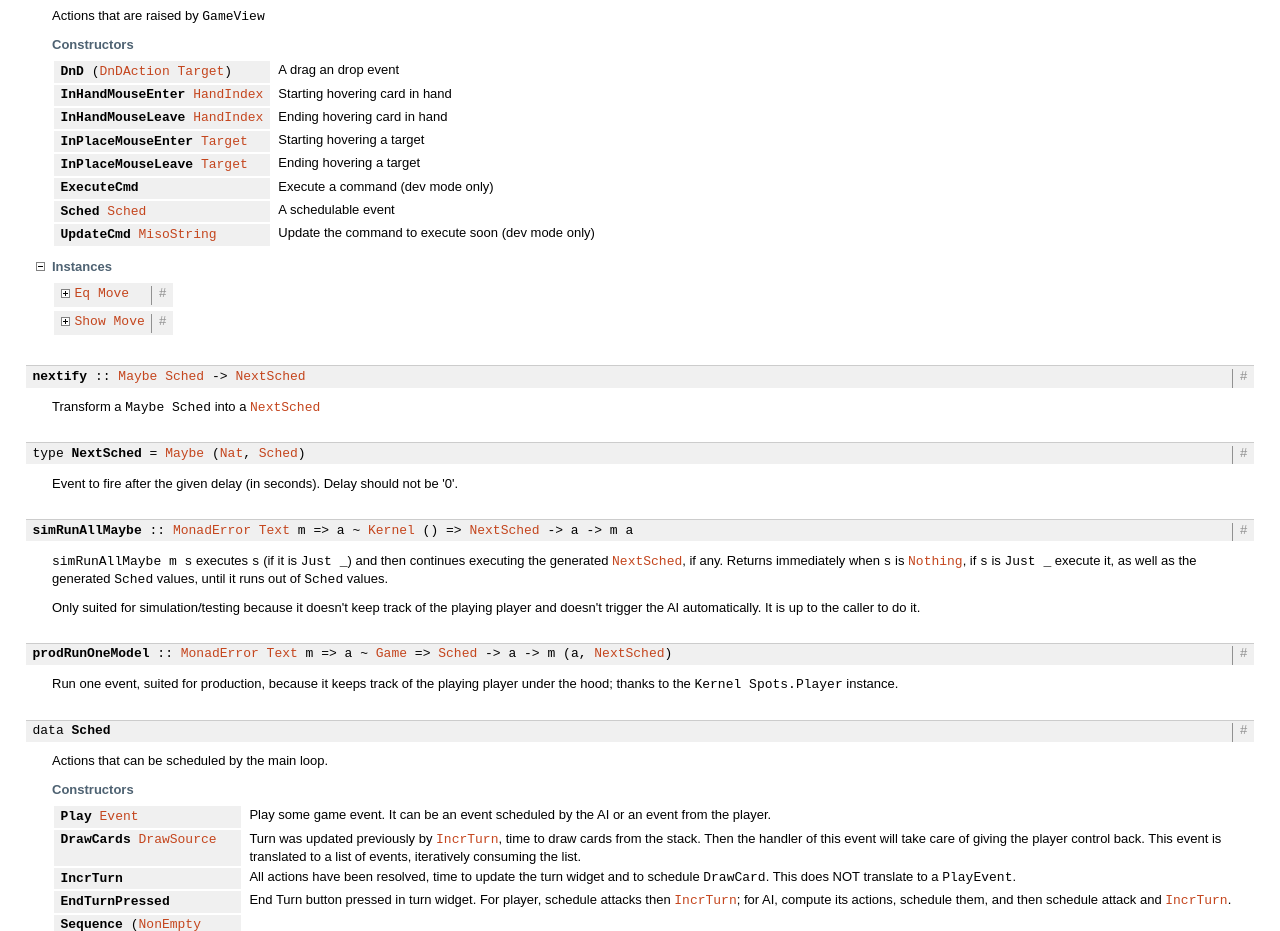
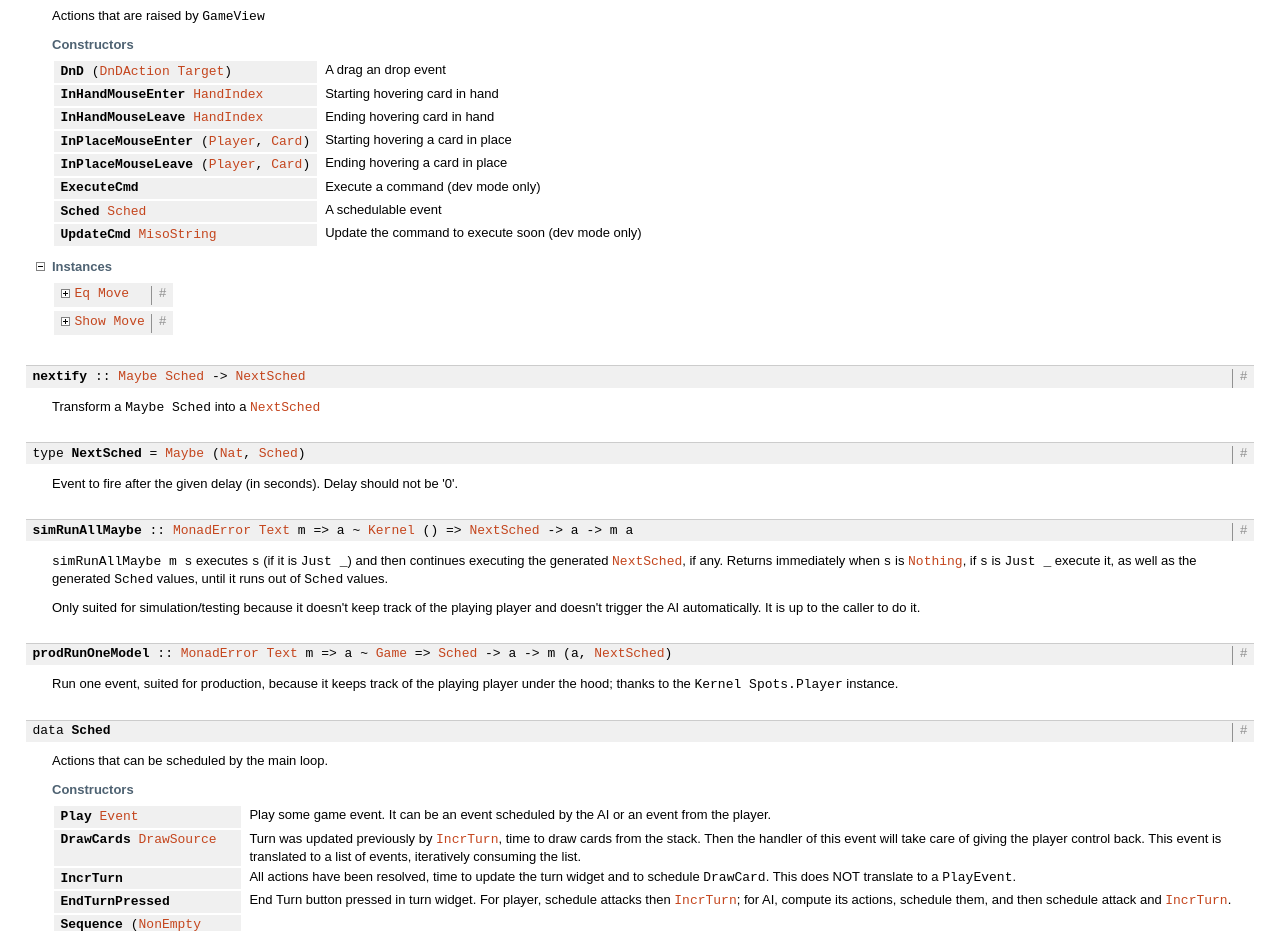
Before and after one commit to smelc/miso-darkcraw, a plain HTML site: page docs/Move.html in a window 1280 px wide. Shown: the part 1104-2035 px from the top of the page. Drawn offline with nearby package versions, Linux system fonts and the light colour scheme; some packages are replaced by stand-ins of ours; no server answers.

Commit message:
UI API: remove an unused generalization

```diff
--- a/docs/Move.html
+++ b/docs/Move.html
@@ -66,10 +66,8 @@
 </li>
 <li>| <a href="#v:InHandMouseLeave">InHandMouseLeave</a> <a href="Board.html#t:HandIndex" title="Board">HandIndex</a>
 </li>
-<li>| <a href="#v:InPlaceMouseEnter">InPlaceMouseEnter</a> <a href="Game.html#t:Target" title="Game">Target</a>
-</li>
-<li>| <a href="#v:InPlaceMouseLeave">InPlaceMouseLeave</a> <a href="Game.html#t:Target" title="Game">Target</a>
-</li>
+<li>| <a href="#v:InPlaceMouseEnter">InPlaceMouseEnter</a> (<a href="Spots.html#t:Player" title="Spots">Player</a>, <a href="Spots.html#t:Card" title="Spots">Card</a>)</li>
+<li>| <a href="#v:InPlaceMouseLeave">InPlaceMouseLeave</a> (<a href="Spots.html#t:Player" title="Spots">Player</a>, <a href="Spots.html#t:Card" title="Spots">Card</a>)</li>
 <li>| <a href="#v:ExecuteCmd">ExecuteCmd</a>
 </li>
 <li>| <a href="#v:Sched">Sched</a> <a href="Move.html#t:Sched" title="Move">Sched</a>
@@ -301,15 +299,13 @@
 </tr>
 <tr>
 <td class="src">
-<a id="v:InPlaceMouseEnter" class="def">InPlaceMouseEnter</a> <a href="Game.html#t:Target" title="Game">Target</a>
-</td>
-<td class="doc"><p>Starting hovering a target</p></td>
+<a id="v:InPlaceMouseEnter" class="def">InPlaceMouseEnter</a> (<a href="Spots.html#t:Player" title="Spots">Player</a>, <a href="Spots.html#t:Card" title="Spots">Card</a>)</td>
+<td class="doc"><p>Starting hovering a card in place</p></td>
 </tr>
 <tr>
 <td class="src">
-<a id="v:InPlaceMouseLeave" class="def">InPlaceMouseLeave</a> <a href="Game.html#t:Target" title="Game">Target</a>
-</td>
-<td class="doc"><p>Ending hovering a target</p></td>
+<a id="v:InPlaceMouseLeave" class="def">InPlaceMouseLeave</a> (<a href="Spots.html#t:Player" title="Spots">Player</a>, <a href="Spots.html#t:Card" title="Spots">Card</a>)</td>
+<td class="doc"><p>Ending hovering a card in place</p></td>
 </tr>
 <tr>
 <td class="src"><a id="v:ExecuteCmd" class="def">ExecuteCmd</a></td>
```
Also changed, not shown: docs/Model.html (+4 -4 lines), 5 other files.
